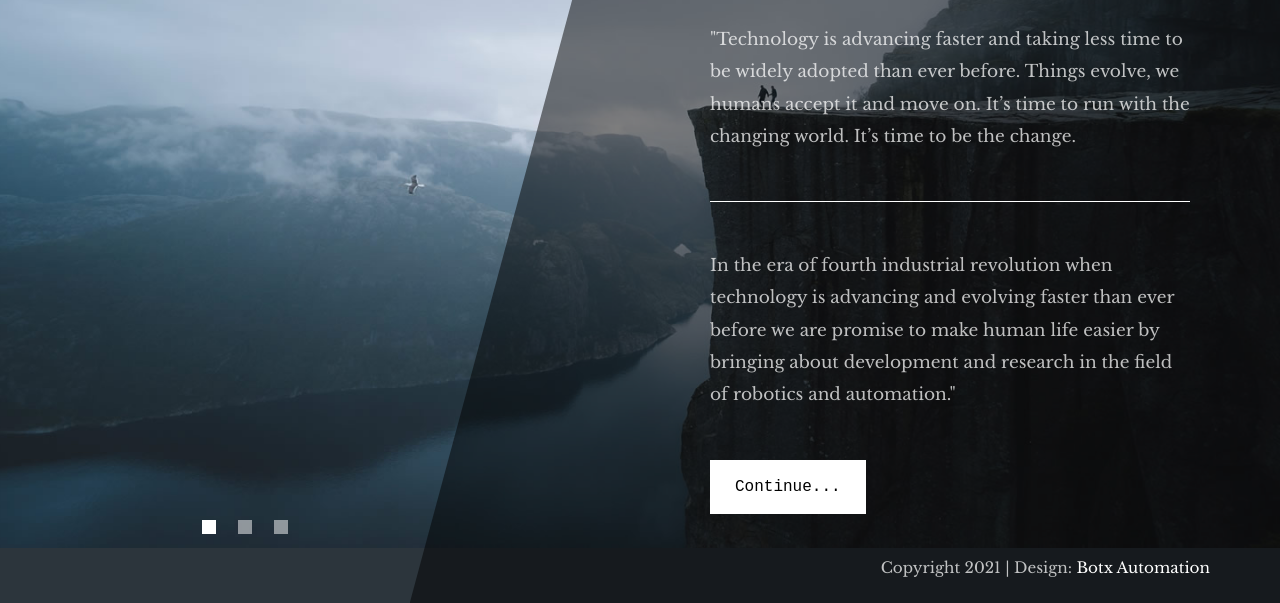
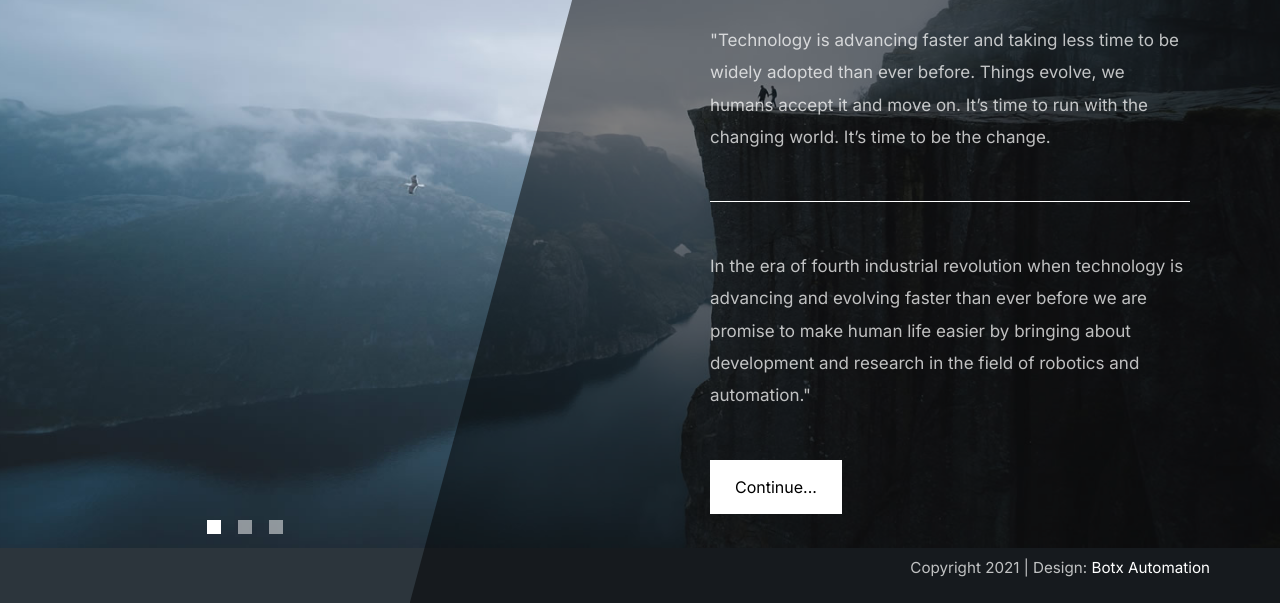
Before and after one commit to haribotx/web, a plain HTML site: page index.html in a window 1280 px wide. Shown: the part 252-855 px from the top of the page. Drawn offline with nearby package versions, Linux system fonts and the light colour scheme.

Commit message:
added set of fonts from google fonts

```diff
--- a/css/templatemo-diagoona.css
+++ b/css/templatemo-diagoona.css
@@ -6,19 +6,22 @@ https://templatemo.com/tm-550-diagoona
 
 */
 @import url('https://fonts.googleapis.com/css2?family=Libre+Baskerville&display=swap');
+@import url('https://fonts.googleapis.com/css2?family=Inter&family=Nunito&family=Poppins&family=Roboto&display=swap');
 body {
-    font-family: 'Space Mono', monospace;
+    /* font-family: 'Space Mono', monospace; */
+    font-family: 'Inter', sans-serif;
+    /* font-family: 'Nunito', sans-serif;
+    font-family: 'Poppins', sans-serif;
+    font-family: 'Roboto', sans-serif; */
     font-size: 17px;
     font-weight: 300;
     overflow-x: hidden;
     color: rgba(255, 255, 255, 0.733);
     background-color: #2C353C;
 }
-p{
-
+/* p{
     font-family: 'Libre Baskerville', serif;
-
-}
+} */
 a {
     transition: all 0.3s ease;
     text-decoration: none;
```
